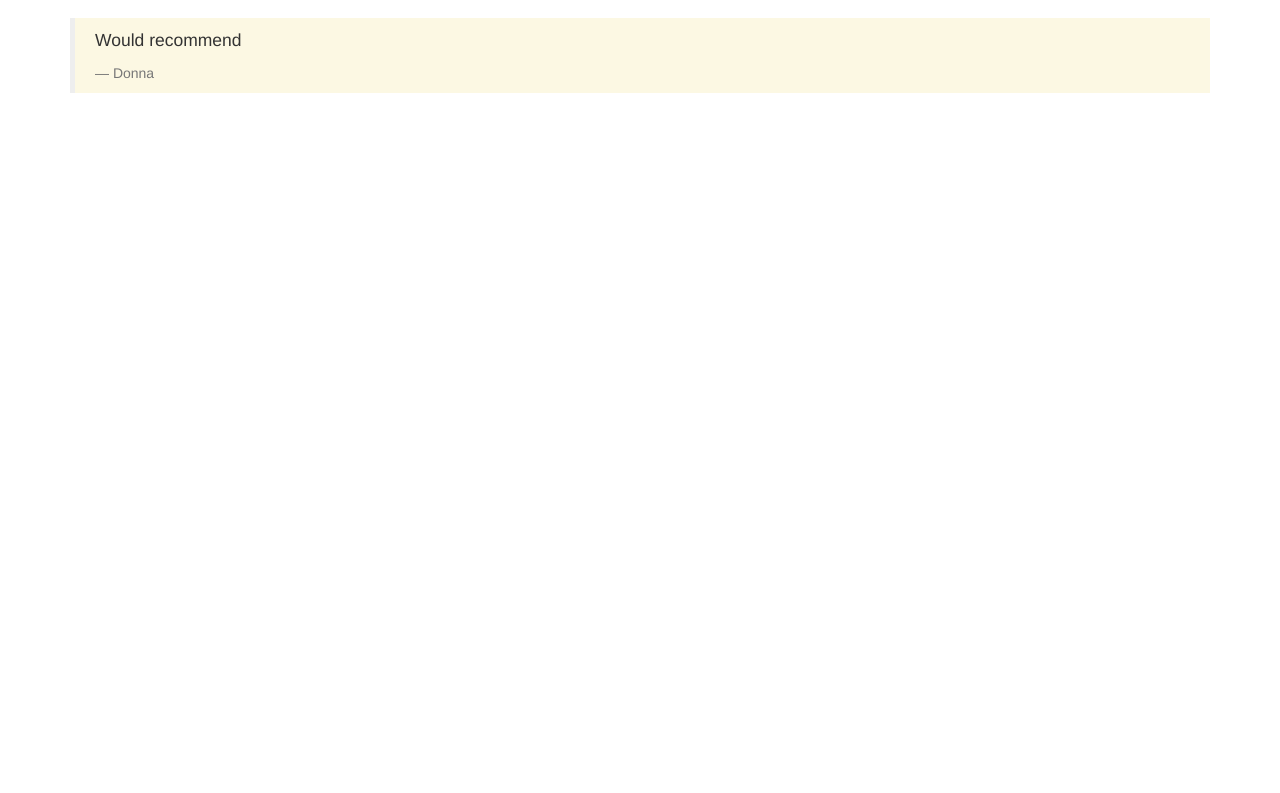
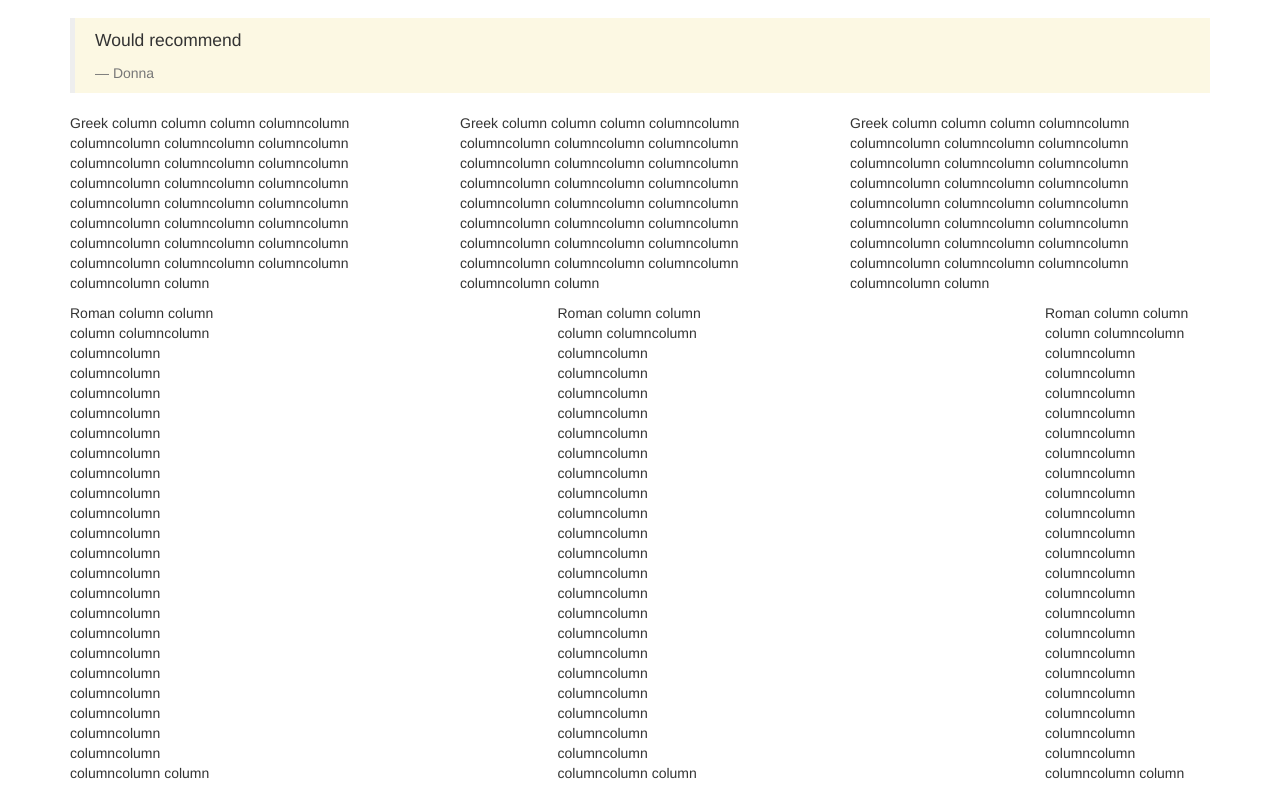
Before and after one commit to ejordan1/vacation, a plain HTML site: page index.html in a window 1280 px wide. Shown: the part 322-1115 px from the top of the page. Before the commit the page ends 800 px from the top, so only its background shows below. Drawn offline with Linux system fonts and the light colour scheme.

Commit message:
add grid

```diff
--- a/index.html
+++ b/index.html
@@ -19,6 +19,40 @@
         <p>Would recommend<p>
         <footer>Donna</footer>
       </blockquote>
+      <div class="row">
+        <div class="col-lg-4">
+          <p>Greek column column column columncolumn columncolumn columncolumn columncolumn columncolumn columncolumn columncolumn columncolumn columncolumn columncolumn columncolumn columncolumn columncolumn columncolumn columncolumn columncolumn columncolumn columncolumn columncolumn columncolumn columncolumn columncolumn columncolumn column</p>
+        </div>
+        <div class="col-lg-4">
+          <p>Greek column column column columncolumn columncolumn columncolumn columncolumn columncolumn columncolumn columncolumn columncolumn columncolumn columncolumn columncolumn columncolumn columncolumn columncolumn columncolumn columncolumn columncolumn columncolumn columncolumn columncolumn columncolumn columncolumn columncolumn column</p>
+        </div>
+        <div class="col-lg-4">
+          <p>Greek column column column columncolumn columncolumn columncolumn columncolumn columncolumn columncolumn columncolumn columncolumn columncolumn columncolumn columncolumn columncolumn columncolumn columncolumn columncolumn columncolumn columncolumn columncolumn columncolumn columncolumn columncolumn columncolumn columncolumn column</p>
+        </div>
+
+        <div class="row">
+
+          </div>
+          <div class="col-lg-2" "col-sm-6">
+            <p>Roman column column column columncolumn columncolumn columncolumn columncolumn columncolumn columncolumn columncolumn columncolumn columncolumn columncolumn columncolumn columncolumn columncolumn columncolumn columncolumn columncolumn columncolumn columncolumn columncolumn columncolumn columncolumn columncolumn columncolumn column</p>
+          </div>
+
+          <div class="col-lg-3" "col-sm-6">
+            <p></p>
+          </div>
+
+          <div class="col-lg-2" "col-sm-6">
+            <p>Roman column column column columncolumn columncolumn columncolumn columncolumn columncolumn columncolumn columncolumn columncolumn columncolumn columncolumn columncolumn columncolumn columncolumn columncolumn columncolumn columncolumn columncolumn columncolumn columncolumn columncolumn columncolumn columncolumn columncolumn column</p>
+          </div>
+
+          <div class="col-lg-3" "col-sm-6">
+            <p></p>
+          </div>
+
+          <div class="col-lg-2" "col-sm-6">
+            <p>Roman column column column columncolumn columncolumn columncolumn columncolumn columncolumn columncolumn columncolumn columncolumn columncolumn columncolumn columncolumn columncolumn columncolumn columncolumn columncolumn columncolumn columncolumn columncolumn columncolumn columncolumn columncolumn columncolumn columncolumn column</p>
+          </div>
+      </div>
     </div>
   </body>
 </html>
```
